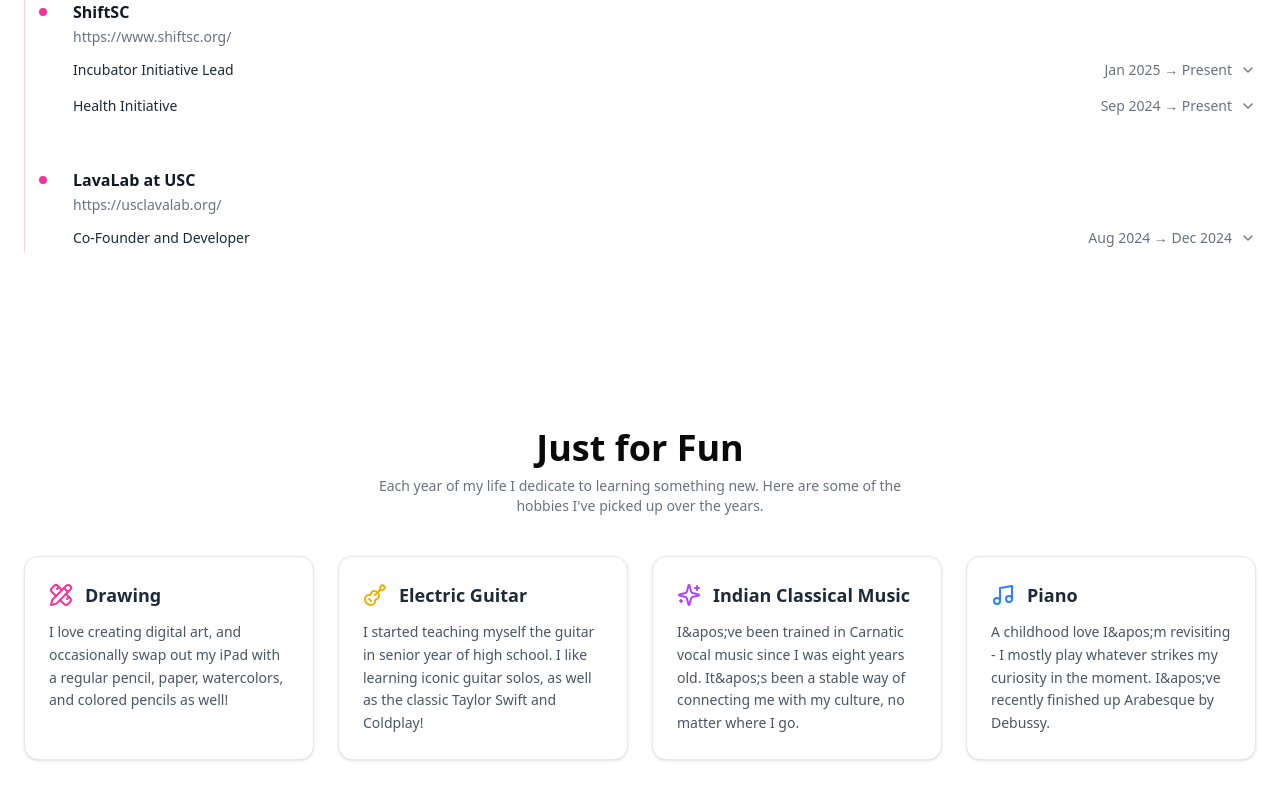
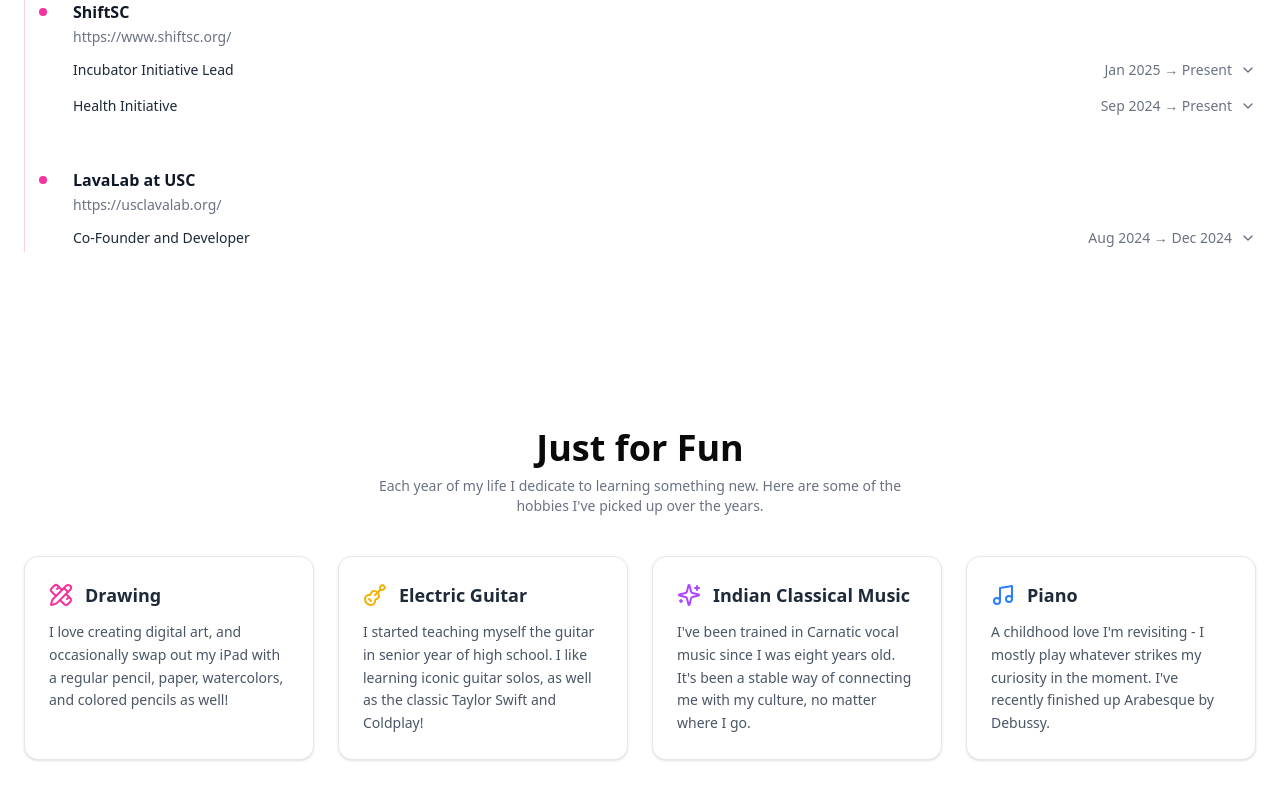
Before and after one commit to amrita-arun/personal-website-v2, a Next.js app in the folder personal-website/: page / in a window 1280 px wide. Shown: the part 1633-2433 px from the top of the page. Built offline with nearby package versions, Linux system fonts and the light colour scheme.

Commit message:
fixed apostrophe errors

```diff
--- a/personal-website/components/Fun.tsx
+++ b/personal-website/components/Fun.tsx
@@ -7,22 +7,22 @@ const hobbies = [
   {
     title: 'Drawing',
     icon: <PencilRuler className="w-6 h-6 text-pink-500" />,
-    description: 'I love creating digital art, and occasionally swap out my iPad with a regular pencil, paper, watercolors, and colored pencils as well!',
+    description: "I love creating digital art, and occasionally swap out my iPad with a regular pencil, paper, watercolors, and colored pencils as well!",
   },
   {
     title: 'Electric Guitar',
     icon: <Guitar className="w-6 h-6 text-yellow-500" />,
-    description: 'I started teaching myself the guitar in senior year of high school. I like learning iconic guitar solos, as well as the classic Taylor Swift and Coldplay!',
+    description: "I started teaching myself the guitar in senior year of high school. I like learning iconic guitar solos, as well as the classic Taylor Swift and Coldplay!",
   },
   {
     title: 'Indian Classical Music',
     icon: <Sparkles className="w-6 h-6 text-purple-500" />,
-    description: 'I&apos;ve been trained in Carnatic vocal music since I was eight years old. It&apos;s been a stable way of connecting me with my culture, no matter where I go.',
+    description: "I've been trained in Carnatic vocal music since I was eight years old. It's been a stable way of connecting me with my culture, no matter where I go.",
   },
   {
     title: 'Piano',
     icon: <Music className="w-6 h-6 text-blue-500" />,
-    description: 'A childhood love I&apos;m revisiting - I mostly play whatever strikes my curiosity in the moment. I&apos;ve recently finished up Arabesque by Debussy.',
+    description: "A childhood love I'm revisiting - I mostly play whatever strikes my curiosity in the moment. I've recently finished up Arabesque by Debussy.",
   },
 ]
 
--- a/personal-website/components/Header.tsx
+++ b/personal-website/components/Header.tsx
@@ -38,7 +38,7 @@ const Header = () => {
             href="https://github.com/amrita-arun"
             target="_blank"
             rel="noopener noreferrer"
-            className="text-gray-600 hover:text-black transition"
+            className="text-gray-600 hover:text-pink-600 transition"
           >
             <Github className="w-5 h-5" />
           </Link>
@@ -46,7 +46,7 @@ const Header = () => {
             href="https://linkedin.com/in/amrita-arun"
             target="_blank"
             rel="noopener noreferrer"
-            className="text-gray-600 hover:text-blue-700 transition"
+            className="text-gray-600 hover:text-pink-600 transition"
           >
             <Linkedin className="w-5 h-5" />
           </Link>
```
